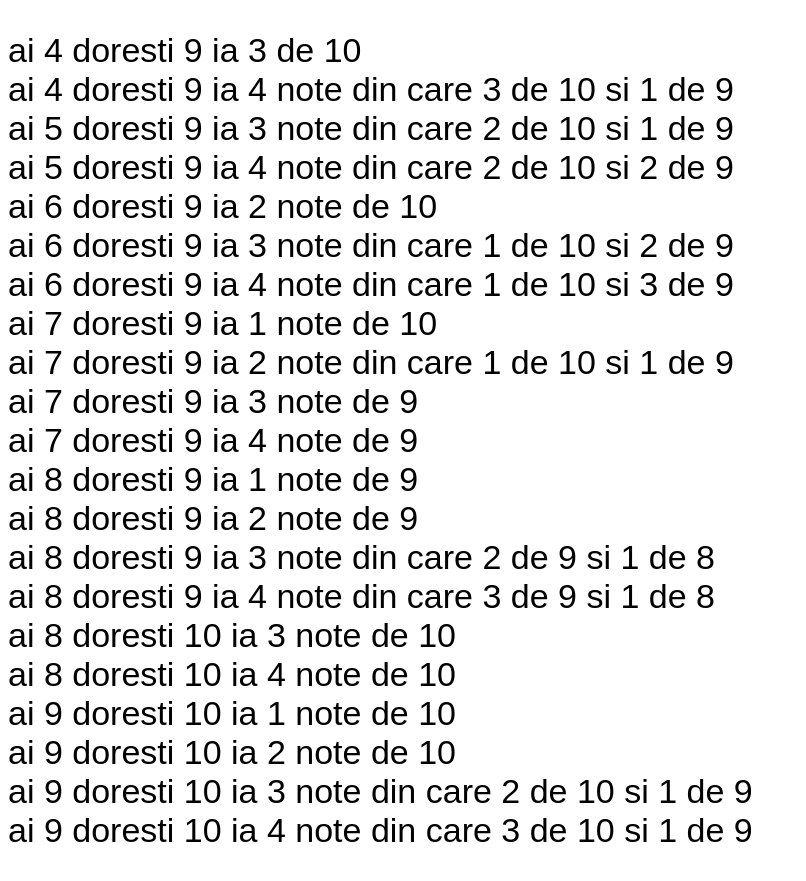
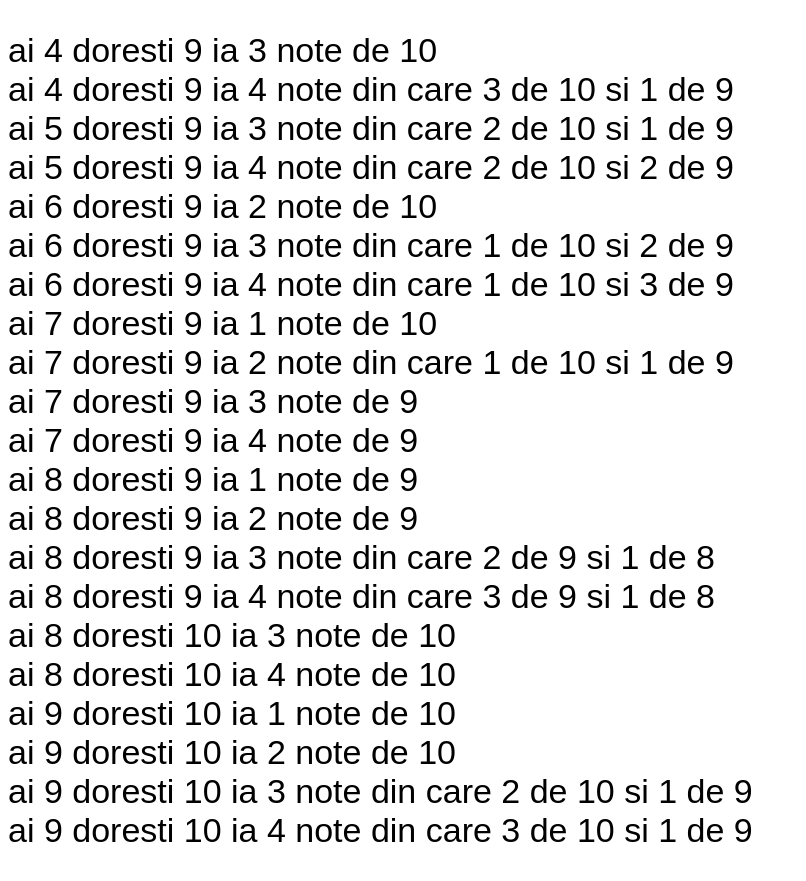
Before and after one commit to Danielzapirtan/nono, a plain HTML site: page index.html in a window 1280 px wide. Shown: the part 61-942 px from the top of the page, without its empty margins (0-806 px from the left). Drawn offline with Linux system fonts and the light colour scheme.

Commit message:
defaultMessage

```diff
--- a/index.html
+++ b/index.html
@@ -5,7 +5,7 @@
 <body>
 <h1>Marire note</h1>
 <pre style="font-family: Arial; font-size: 9mm;">
-ai 4 doresti 9 ia 3 de 10
+ai 4 doresti 9 ia 3 note de 10
 ai 4 doresti 9 ia 4 note din care 3 de 10 si 1 de 9
 ai 5 doresti 9 ia 3 note din care 2 de 10 si 1 de 9
 ai 5 doresti 9 ia 4 note din care 2 de 10 si 2 de 9
```
